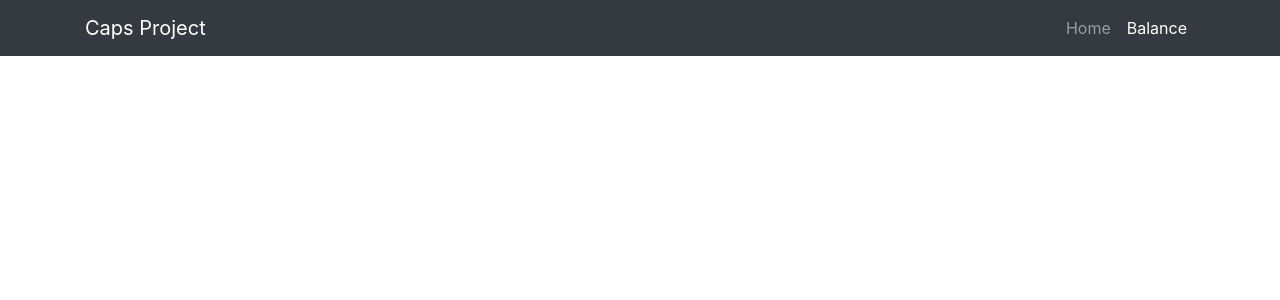
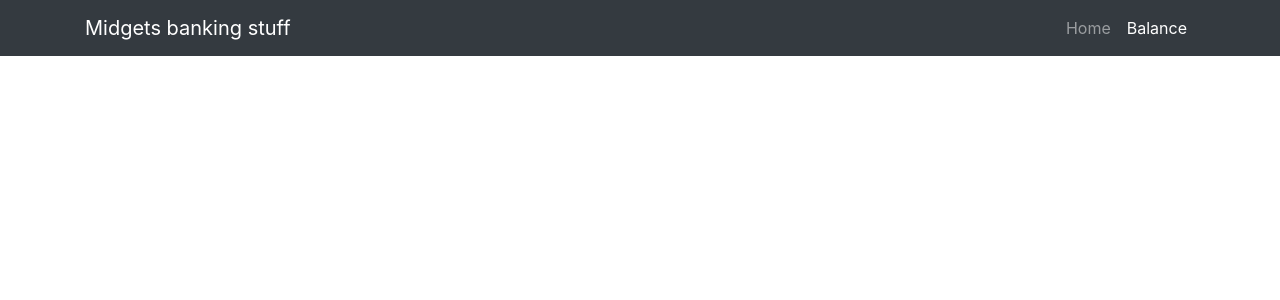
Before and after one commit to ultrafastmidgetspinner/uconomytools, a PHP site: page /balance.php in a window 1280 px wide. Shown: the top 300 px of the page. Run offline with PHP 8.4, Linux system fonts and the light colour scheme.

Commit message:
Update conf.php

```diff
--- a/steamauth/conf.php
+++ b/steamauth/conf.php
@@ -6,5 +6,5 @@ $password = "";
 $dbname = "unturned";
 $coinprefix = "$"; //leave empty if no prefix
 $coinsuffix = ""; //leave empty if no suffix
-$sitename = "Caps Project";
+$sitename = "Midgets banking stuff";
 ?>
```
